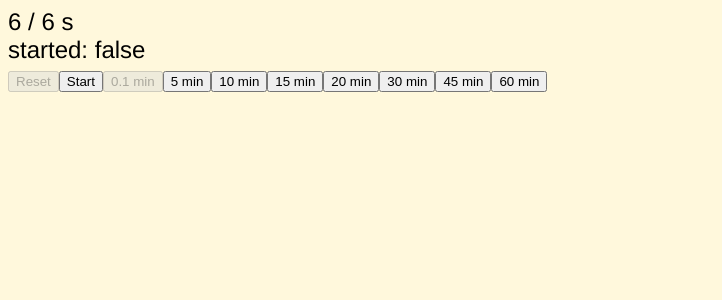
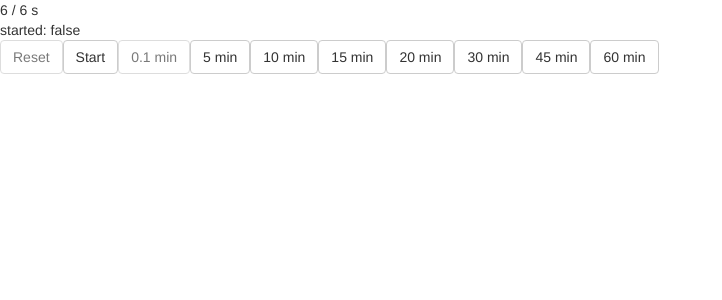
Before and after one commit to vhamal/mindfulnets-website, a React app: page / in a window 1280 px wide. Shown: the top 300 px of the page, without its empty margins (0-722 px from the left). Built offline with nearby package versions, Linux system fonts and the light colour scheme; no server answers; the HTML template or start-up script is replaced by a standard one; what vertx3-eventbus-client would draw is missing.

Commit message:
Add bootstrap dependencies for styling. Cfr. https://github.com/erikras/react-redux-universal-hot-example/issues/171 https://webpack.github.io/docs/shimming-modules.html#importing (ProvidePlugin)

```diff
--- a/app/components/timer/Timer.jsx
+++ b/app/components/timer/Timer.jsx
@@ -1,4 +1,5 @@
 import React from 'react';
+import { Button } from 'react-bootstrap';
 import EventBus from 'vertx3-eventbus-client';
 import practices from '../practices';
 
@@ -68,12 +69,12 @@ export default class Timer extends React.Component {
 
   render() {
     var durationButtons = durationMinutes.map(d =>
-      <button
+      <Button
         disabled={this.state.remainingSeconds == d*60 || this.state.started}
         key={'duration' + d}
         onClick={this.setTotalSeconds.bind(this, d*60)}>
         {d} min
-      </button>
+      </Button>
     );
 
     return (
@@ -81,17 +82,17 @@ export default class Timer extends React.Component {
         <div>{this.state.remainingSeconds} / {this.state.totalSeconds} s</div>
         <div>started: {`${this.state.started}`}</div>
         <div>
-          <button
+          <Button
             disabled={this.state.remainingSeconds == this.state.totalSeconds
               && !this.state.started}
               onClick={this.reset.bind(this)}>
               Reset
-          </button>
-          <button
+          </Button>
+          <Button
             disabled={this.state.remainingSeconds == 0}
             onClick={this.startPause.bind(this)}>
               {this.state.started ? "Pause" : "Start"}
-          </button>
+          </Button>
           {durationButtons}
         </div>
       </div>
--- a/app/index.jsx
+++ b/app/index.jsx
@@ -1,3 +1,6 @@
+import 'bootstrap';
+import 'bootstrap/dist/css/bootstrap.css';
+import 'react-bootstrap';
 import './main.css';
 
 import React from 'react';
--- a/app/main.css
+++ b/app/main.css
@@ -1,5 +1,2 @@
 body {
-  background: cornsilk;
-	font-family: Helvetica Neue,Helvetica,Arial,sans-serif;
-  font-size: 24px;
 }
--- a/package.json
+++ b/package.json
@@ -4,10 +4,14 @@
   "description": "Exercise your brain -- together",
   "license": "GPL-3.0",
   "dependencies": {
+    "bootstrap": "^3.3.6",
     "isomorphic-fetch": "^2.2.1",
+    "jquery": "^2.2.1",
     "react": "^0.14.3",
+    "react-bootstrap": "^0.28.3",
     "react-dom": "^0.14.3",
     "sockjs-client": "^1.0.3",
+    "url-loader": "^0.5.7",
     "vertx3-eventbus-client": "^3.1.0"
   },
   "devDependencies": {
--- a/webpack.config.js
+++ b/webpack.config.js
@@ -19,26 +19,25 @@ var common = {
   },
   module: {
     loaders: [
-      {
-        test: /\.css$/,
-        loaders: ['style', 'css'],
-        include: appPath
-      },
-      {
-        test: /\.jsx?$/,
-        loader: 'babel',
-        include: appPath
-      },
-      {
-        test: /\.wav$/,
-        loader: 'file',
-        include: appPath
-      }
+      { test: /\.css$/, loaders: ['style', 'css'] },
+      { test: /\.jsx?$/, loader: 'babel', include: appPath },
+      { test: /\.wav$/, loader: 'file', include: appPath },
+      { test: /\.(woff|woff2)$/, loader:"url?prefix=font/&limit=5000" },
+      { test: /\.eot(\?v=\d+\.\d+\.\d+)?$/, loader: "file" },
+      { test: /\.ttf(\?v=\d+\.\d+\.\d+)?$/, loader: "url?limit=10000&mimetype=application/octet-stream" },
+      { test: /\.svg(\?v=\d+\.\d+\.\d+)?$/, loader: "url?limit=10000&mimetype=image/svg+xml" }
     ]
   },
   plugins: [
     new HtmlwebpackPlugin({
       title: 'Timer app'
+    }),
+    // jQuery need to be loaded in this special way as some modules
+    // e.g bootstrap expects it to be available through global window.jQuery
+    new webpack.ProvidePlugin({
+      $: "jquery",
+      jQuery: "jquery",
+      "window.jQuery": "jquery"
     })
   ]
 };
```
